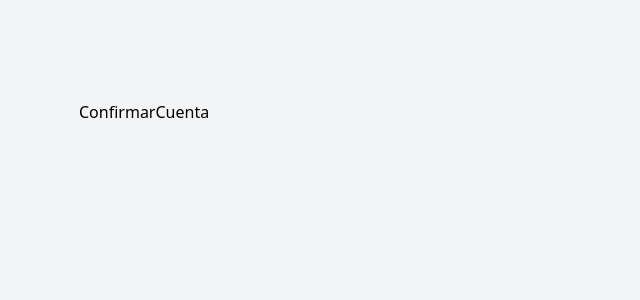
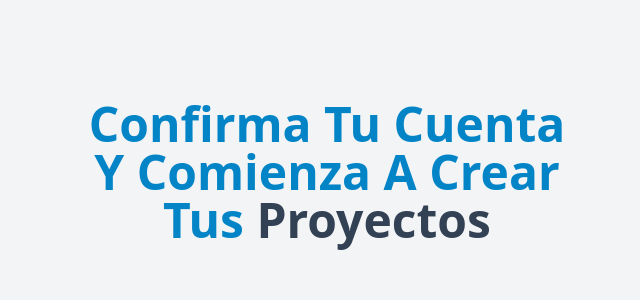
Before and after one commit to Jair-vet/UpTask_MERN_frontend, a React (Vite) app: page /confirmar/1 in a window 1280 px wide. Shown: the top 300 px of the page, without its empty margins (313-953 px from the left). Built offline with nearby package versions, Linux system fonts and the light colour scheme.

Commit message:
Inicializamos la pagina para confirmar cuenta

```diff
--- a/src/paginas/ConfirmarCuenta.jsx
+++ b/src/paginas/ConfirmarCuenta.jsx
@@ -1,6 +1,15 @@
+import { Link } from 'react-router-dom'
+
 
 export const ConfirmarCuenta = () => {
   return (
-    <div>ConfirmarCuenta</div>
+    <>
+      <h1 className="text-center text-sky-600 font-black text-5xl capitalize">Confirma tu cuenta y comienza a crear Tus
+        <span className='text-slate-700'> Proyectos</span>
+      </h1>
+
+
+
+    </>
   )
 }
```
